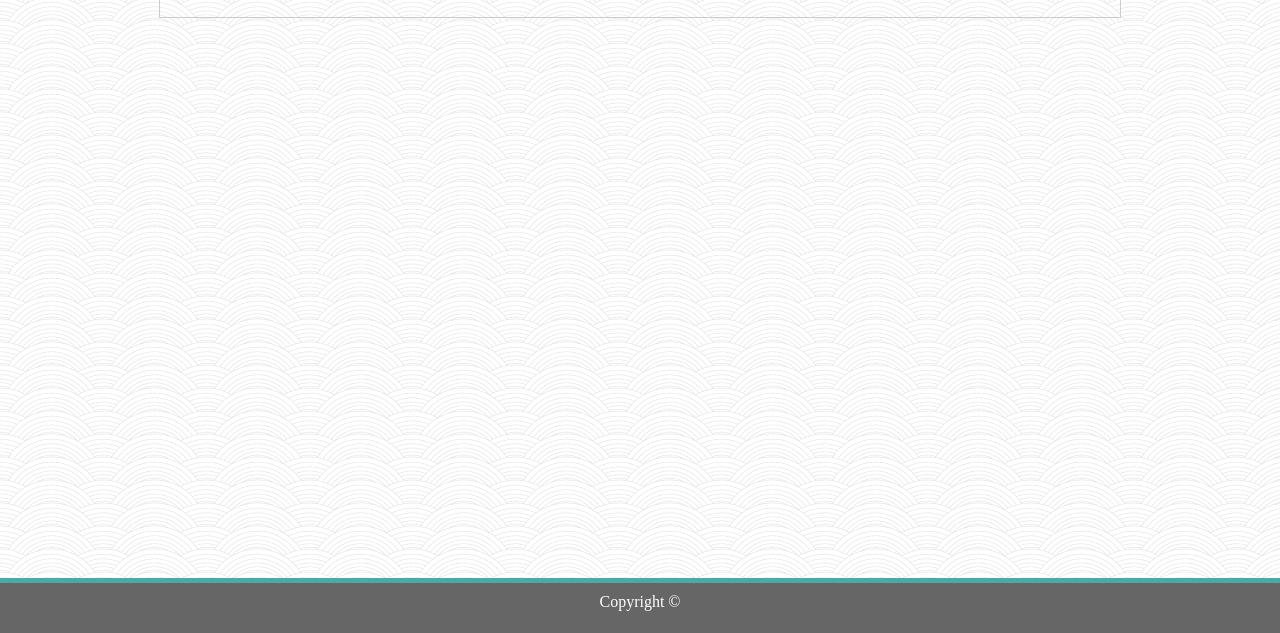
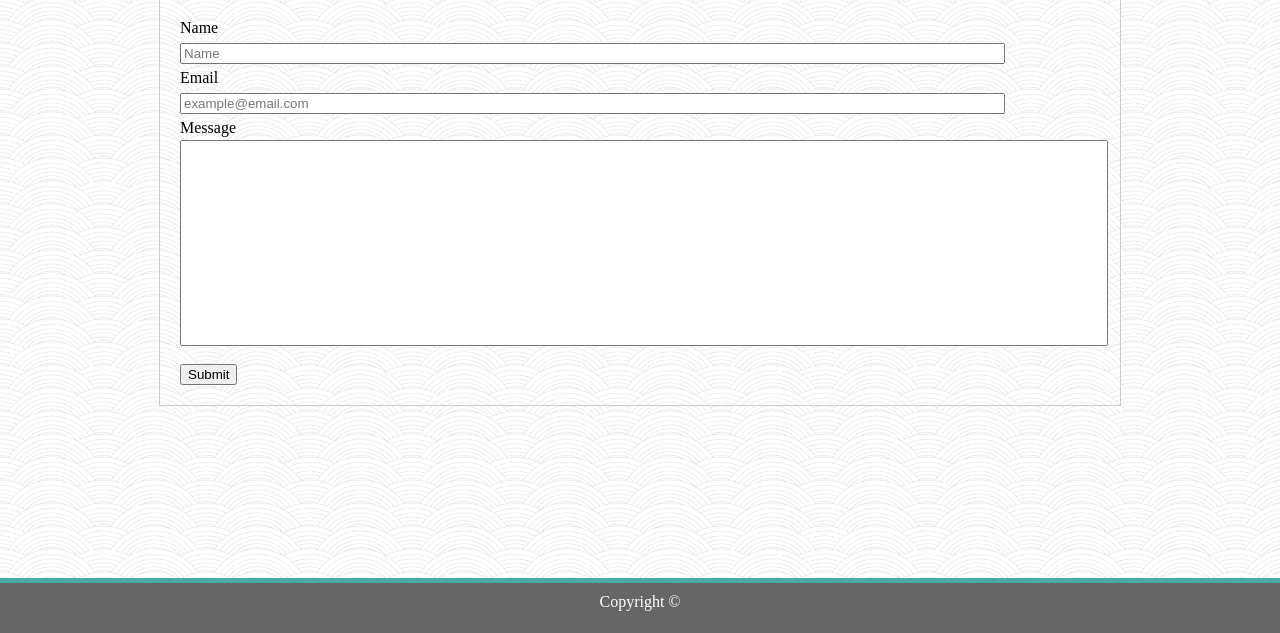
Before and after one commit to j0007/Basic-Portfolio, a plain HTML site: page contact.html in a window 1280 px wide. Shown: the part 167-800 px from the top of the page. Drawn offline with Linux system fonts and the light colour scheme.

Commit message:
version 5

```diff
--- a/assets/css/style.css
+++ b/assets/css/style.css
@@ -6,6 +6,7 @@ h1{
 ul,
 p {
     font-family:'Arial', 'Helvetica Neue', Helvetica, sans-serif;
+    color:#777777;
 }
 
 html{
@@ -58,21 +59,22 @@ li{
 
 }
 
-.content {
-    content: "";
-    clear: both;
-    border: solid 1px #cccccc;
-    overflow: auto;
-    width: 960px;
-    margin: 0 auto;
-    margin-bottom: 100px;
 
 
-}
+footer{
+    position:fixed;
+    bottom:0;
+    width:100%;
+    height:40px;
+    padding-top:10px;
+    text-align:center;
+    border-top: solid 5px #4aaaa5;
+    background:#666666;
+    color: white;
 
-.txtbox{
-    margin: 20px;
-}
+ }
+
+/* Profile */
 .profileimage {
     height:150px;
     width:150px;
@@ -88,23 +90,26 @@ li{
 
 }
 
+.content {
+    content: "";
+    clear: both;
+    border: solid 1px #cccccc;
+    overflow: auto;
+    width: 960px;
+    margin: 0 auto;
+    margin-bottom: 100px;
+}
+
+.txtbox{
+    margin: 20px;
+}
+
 .description {
     display: inline;
     margin: 0 auto;
 }
 
-footer{
-    position:fixed;
-    bottom:0;
-    width:100%;
-    height:40px;
-    padding-top:10px;
-    text-align:center;
-    border-top: solid 5px #4aaaa5;
-    background:#666666;
-    color: white;
 
- }
 
  /* Portfolio Styles */
 
@@ -114,9 +119,7 @@ footer{
     border-bottom:#cccccc 3px solid;
     content: "";
     clear: both;
-
 }
-
 
 .container {
     position: relative;
@@ -146,3 +149,10 @@ footer{
     border-bottom:#cccccc 3px solid;
 
 }
+
+form{ line-height: 25px;}
+
+.msgfield {
+    width: 100%;
+    height: 200px;
+}
--- a/contact.html
+++ b/contact.html
@@ -27,7 +27,25 @@
 
         <div id="contact">Contact</div>
 
+        <br>
 
+        <form>
+                Name<br>
+                <input type="text" name="Name" size="100" placeholder="Name"><br>
+
+
+                Email<br>
+                <input type="text" name="email"  size="100" placeholder="example@email.com"><br>
+
+
+                Message<br>
+                <input class="msgfield" type="text" name="message">
+
+
+              </form>
+              <br>
+
+              <input type="submit" value="Submit">
 
             </div>
          </div>
```
